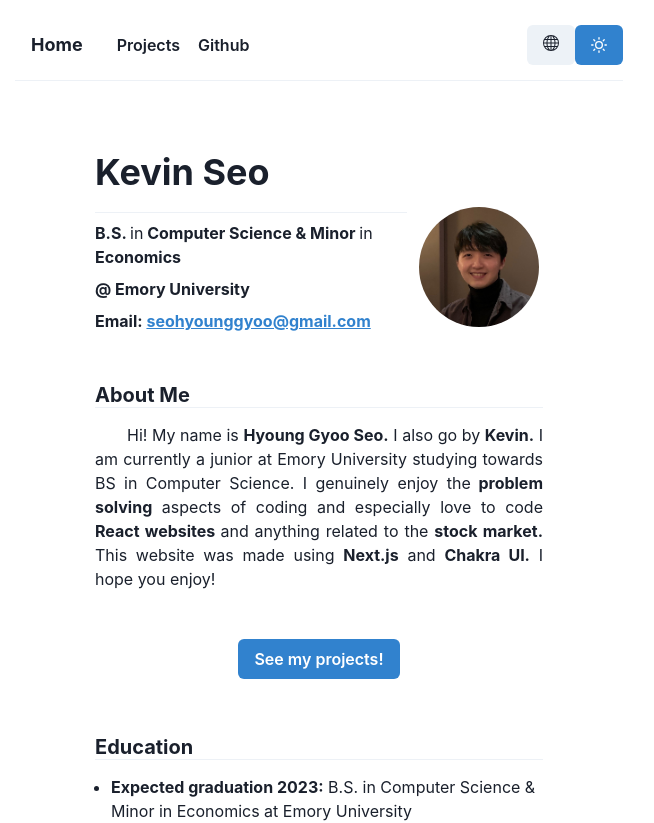
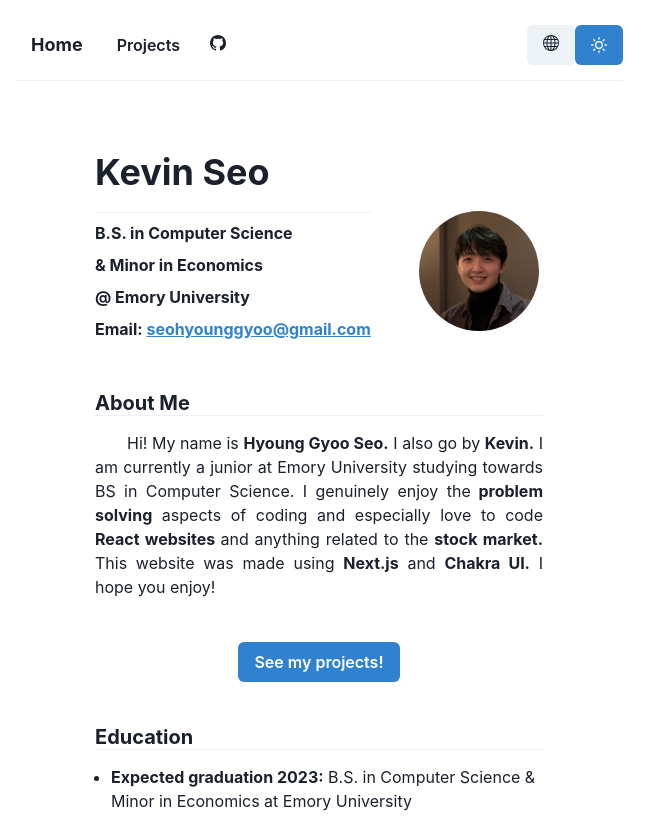
Before and after one commit to hgseo16/hyounggyoo, a Next.js app: page / in a window 1280 px wide. Shown: the top 823 px of the page, without its empty margins (321-975 px from the left). Built offline with nearby package versions, Linux system fonts and the light colour scheme.

Commit message:
UI Editted

```diff
--- a/components/NavBar.js
+++ b/components/NavBar.js
@@ -14,6 +14,7 @@ import {
   MenuItem,
 } from "@chakra-ui/react";
 import { SunIcon } from "@chakra-ui/icons";
+import { GoMarkGithub } from "react-icons/go";
 import { BsGlobe } from "react-icons/bs";
 import { useRouter } from "next/router";
 
@@ -40,7 +41,7 @@ const NavBar = () => {
           </Link>
           <Link href="https://github.com/hgseo16">
             <Button variant="link" colorScheme="black">
-              Github
+              <Icon as={GoMarkGithub} boxSize={4} />
             </Button>
           </Link>
         </Stack>
--- a/kr_components/NavBar.js
+++ b/kr_components/NavBar.js
@@ -15,6 +15,7 @@ import {
 } from "@chakra-ui/react";
 import { SunIcon } from "@chakra-ui/icons";
 import { BsGlobe } from "react-icons/bs";
+import { GoMarkGithub } from "react-icons/go";
 import { useRouter } from "next/router";
 
 // const HomeButton = () => {
@@ -85,8 +86,11 @@ const NavBar = () => {
             </Button>
           </Link>
           <Link href="https://github.com/hgseo16">
+            {/* <Button variant="link" colorScheme="black">
+              깃헙 (Github)
+            </Button> */}
             <Button variant="link" colorScheme="black">
-              깃헙 (Github)
+              <Icon as={GoMarkGithub} boxSize={4} />
             </Button>
           </Link>
         </Stack>
--- a/pages/index.js
+++ b/pages/index.js
@@ -41,11 +41,17 @@ const Home = () => {
                 Kevin Seo
               </Heading>
               <Divider />
-              <Box>
+              {/* <Box>
                 <strong>B.S. </strong>in
                 <strong> Computer Science</strong>
                 <strong> & Minor </strong>in
                 <strong> Economics </strong>
+              </Box> */}
+              <Box>
+                <strong>B.S. in Computer Science </strong>
+              </Box>
+              <Box>
+                <strong> & Minor in Economics </strong>
               </Box>
               <Box>
                 <strong>@ Emory University</strong>
@@ -92,10 +98,12 @@ const Home = () => {
               display="flex"
               alignItems="center"
               justifyContent="center"
+              height="50px"
               width="100%"
               py={12}
               bgPosition="center"
-              mb={2}
+              mb="15px"
+              mt="15px"
             >
               <Button colorScheme="blue">See my projects!</Button>
             </Box>
--- a/pages/kr/index.js
+++ b/pages/kr/index.js
@@ -87,10 +87,12 @@ const Home = () => {
               display="flex"
               alignItems="center"
               justifyContent="center"
+              height="60px"
               width="100%"
               py={12}
               bgPosition="center"
-              mb={2}
+              mb="15px"
+              mt="15px"
             >
               <Button colorScheme="blue">개인 프로젝트 보러가기</Button>
             </Box>
```
